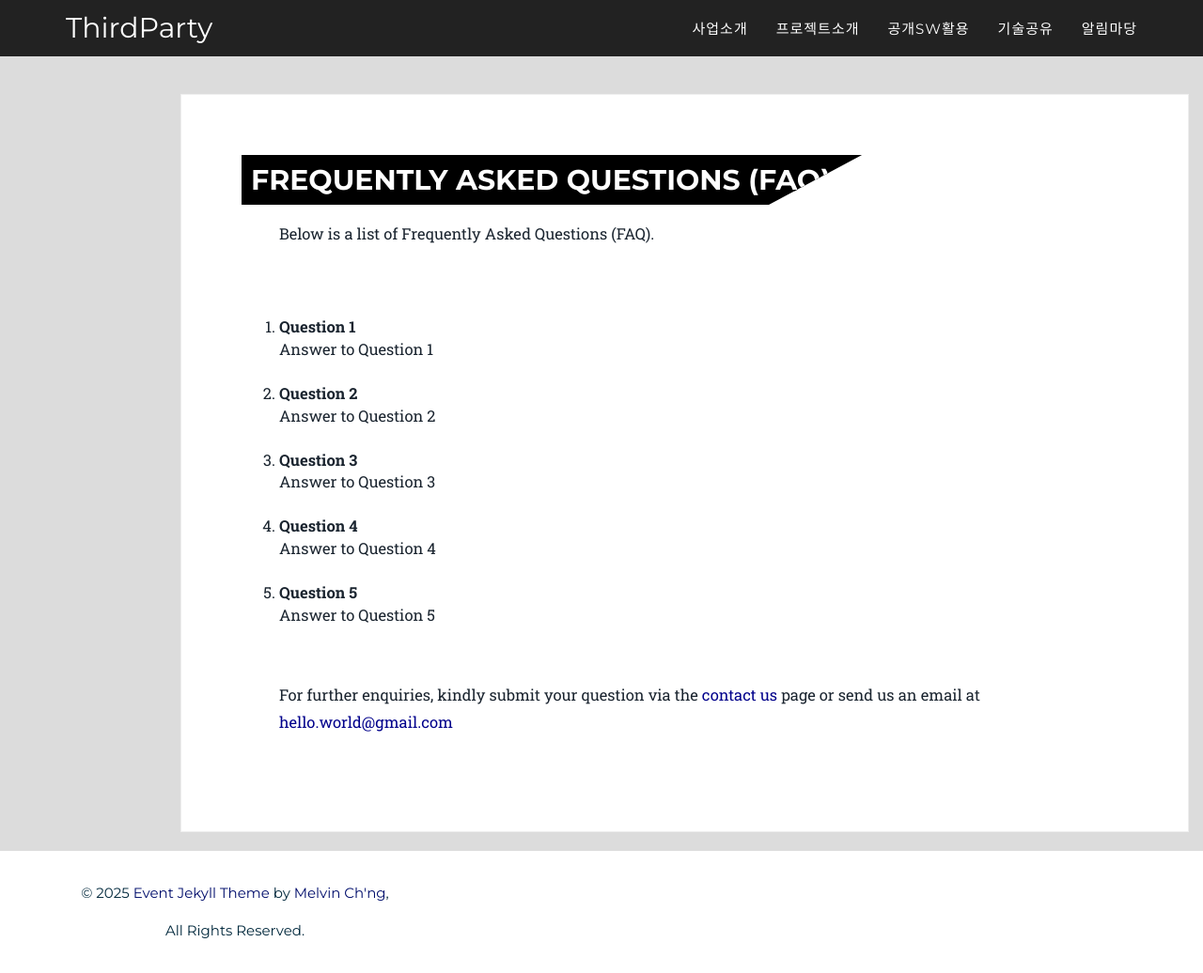
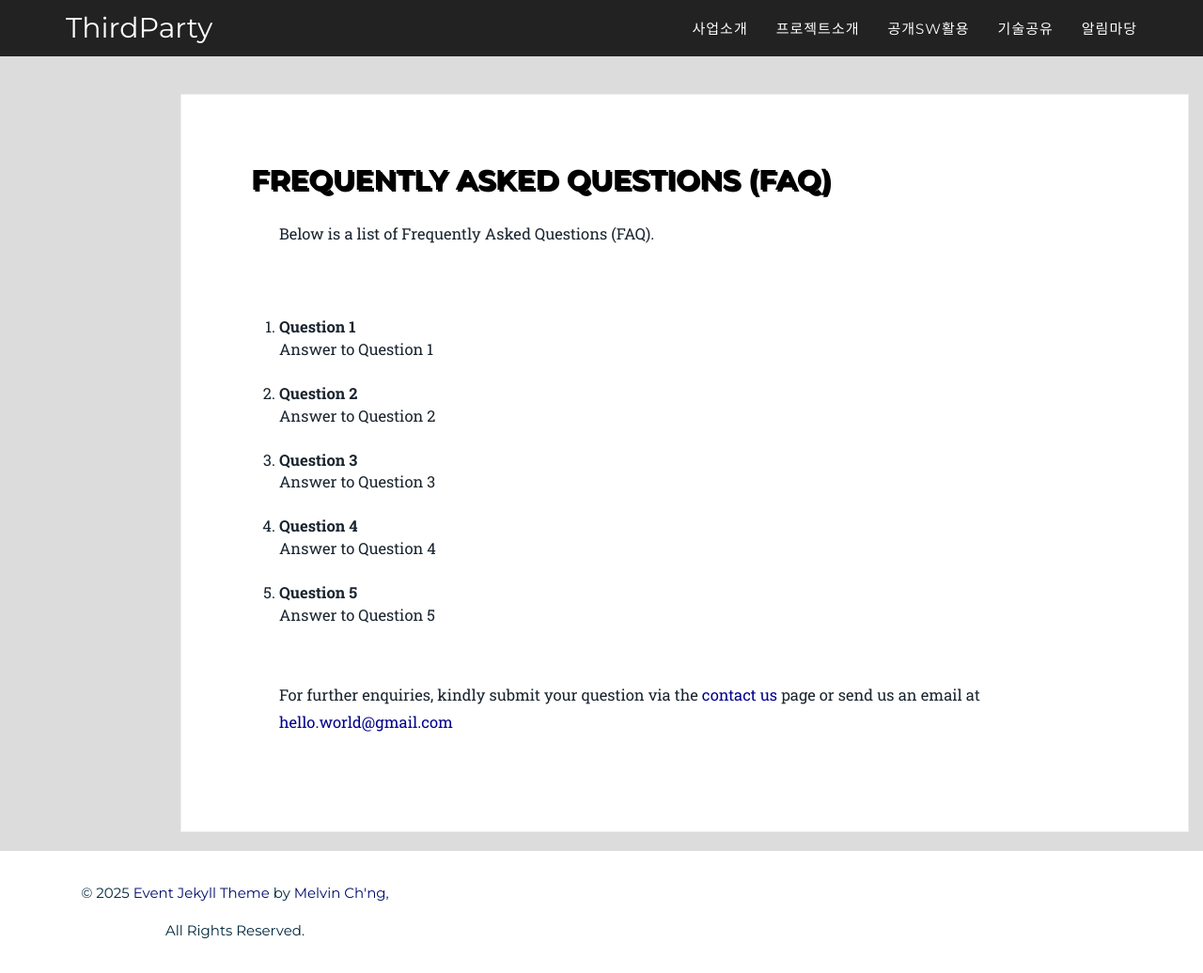
Before and after one commit to ThirdActiveDataExTech/ThirdActiveDataExTech.github.io, a Jekyll site: the page built from 2016_pages/projectIntro.html, in a window 1280 px wide and 1036 px high. Shown: the whole window at 94% size. Built offline with Jekyll 4.4.1, drawn with Linux system fonts in a browser that asks for light colours; some web fonts are replaced.

Commit message:
[css 수정]
- 제목 박스 삭제

```diff
--- a/_sass/2016_sass/_event.scss
+++ b/_sass/2016_sass/_event.scss
@@ -20,11 +20,8 @@
   h1 {
     margin: 0;
     text-shadow: 2px 2px black;
-    background-color: #000000;
-    color: white;
+    color: black;
     padding: 10px 10px 10px 10px;
-    -webkit-clip-path: polygon(0 0, 100% 0, 95% 100%, 0 100%);
-    clip-path: polygon(0 0, 100% 0, 85% 100%, 0 100%);
     width: 70%;
   }
 }
```
